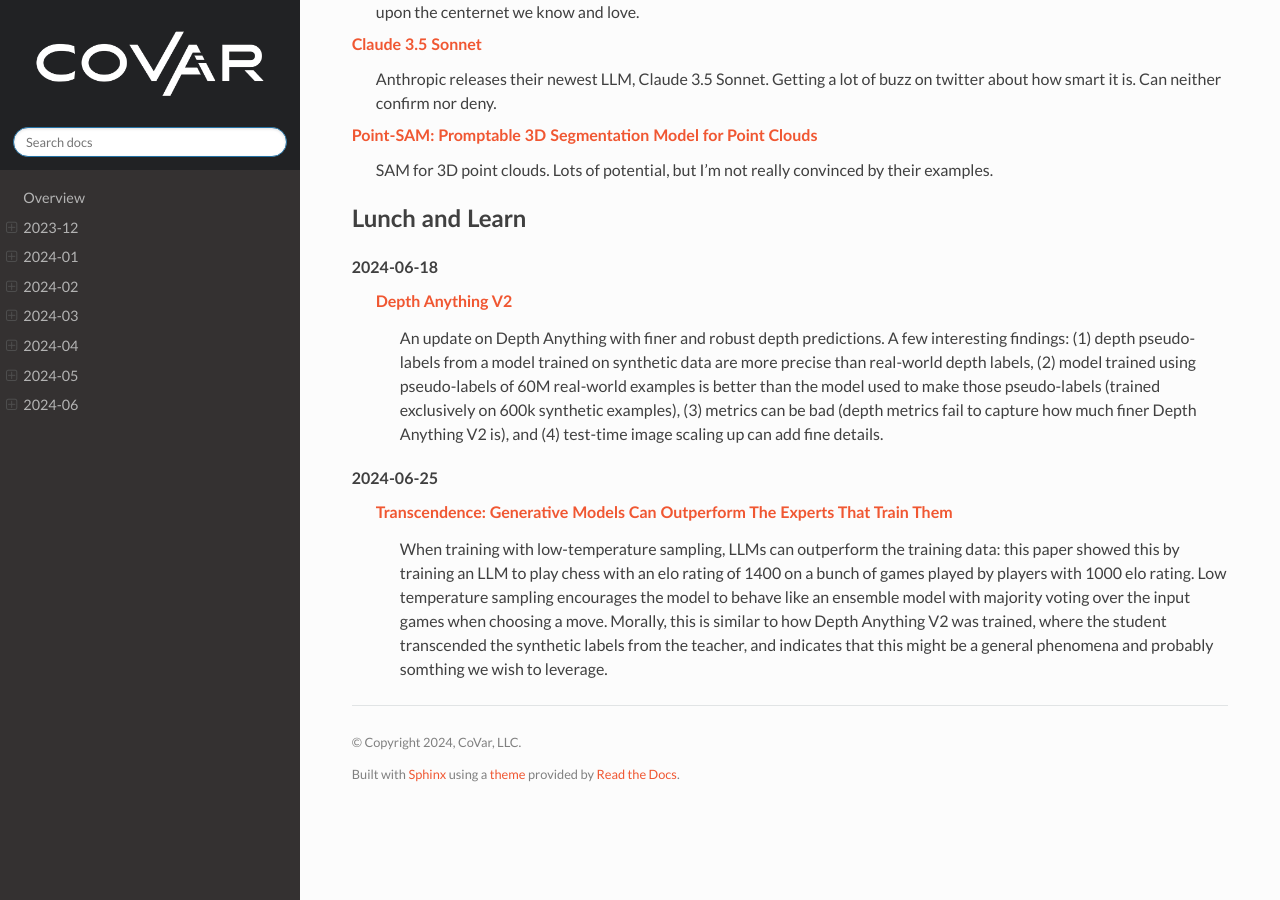
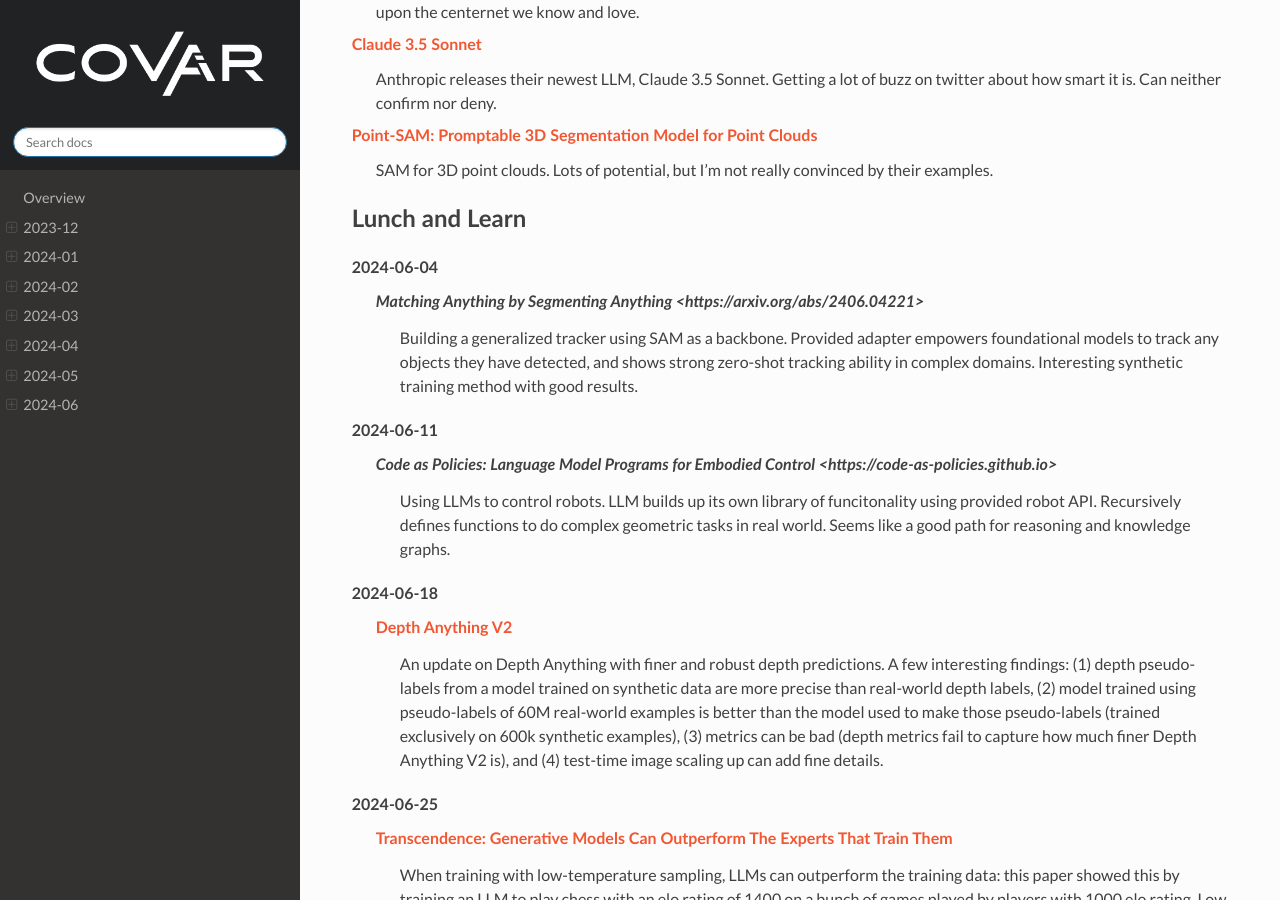
Before and after one commit to covartech/zeitgeist, a Sphinx documentation site: the page built from docs/issues/2024-07.rst, in a window 1280 px wide and 900 px high, scrolled down 4864 px. Built offline with Sphinx 7.4.7 and the Read the Docs theme 2.0.0, drawn with Linux system fonts in a browser that asks for light colours.

Commit message:
6-04 and 6-11 paper reading

```diff
--- a/docs/issues/2024-07.rst
+++ b/docs/issues/2024-07.rst
@@ -149,6 +149,13 @@
 
 Lunch and Learn
 ---------------
+2024-06-04
+    `Matching Anything by Segmenting Anything <https://arxiv.org/abs/2406.04221>`
+        Building a generalized tracker using SAM as a backbone. Provided adapter empowers foundational models to track any objects they have detected, and shows strong zero-shot tracking ability in complex domains. Interesting synthetic training method with good results.
+
+2024-06-11
+    `Code as Policies: Language Model Programs for Embodied Control <https://code-as-policies.github.io>`
+        Using LLMs to control robots. LLM builds up its own library of funcitonality using provided robot API. Recursively defines functions to do complex geometric tasks in real world. Seems like a good path for reasoning and knowledge graphs.
 
 2024-06-18
     `Depth Anything V2 <https://arxiv.org/abs/2406.09414>`_
```
